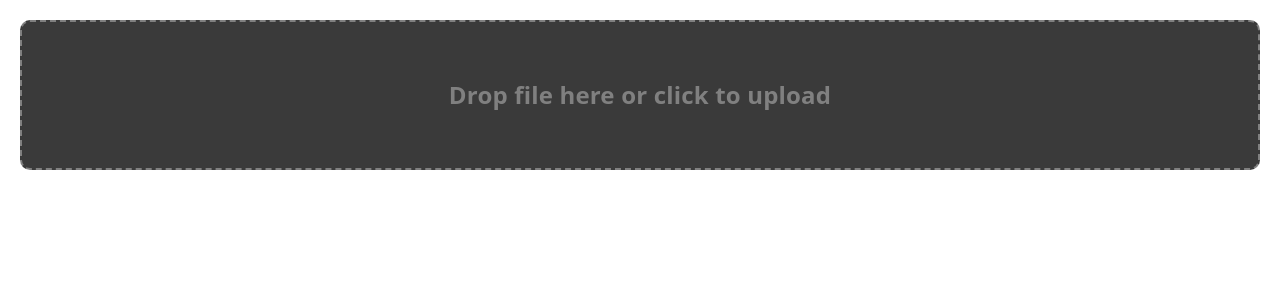
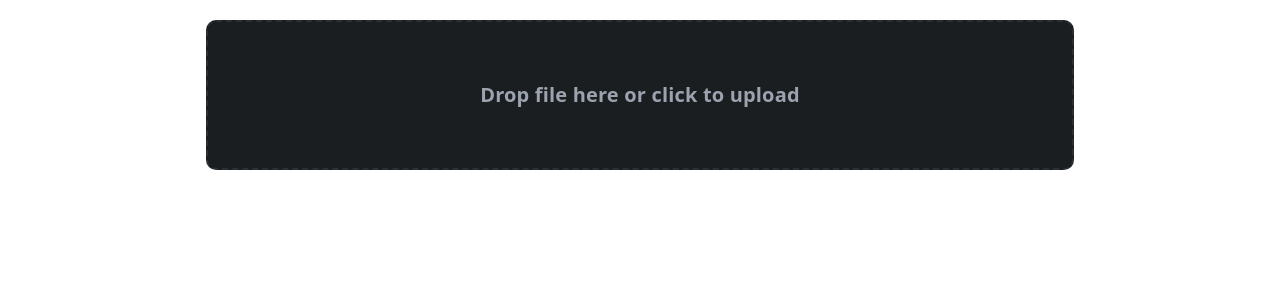
Before and after one commit to TechMilestones/BEST2026, a React (Vite) app in the folder frontend/: page / in a window 1280 px wide. Shown: the top 300 px of the page. Built offline with nearby package versions, Linux system fonts and the light colour scheme.

Commit message:
Update DownloadPage and VisualizationPage

```diff
--- a/frontend/src/pages/DownloadPage/DownloadPage.css
+++ b/frontend/src/pages/DownloadPage/DownloadPage.css
@@ -3,22 +3,49 @@
 }
 
 .drag-and-drop {
-    width: 100%;
+  width: 70%;
   height: 150px;
+  margin: 0 auto;
 
-    border: 2px dashed gray;
+  border: 2px dashed #2A2F33;
   border-radius: 10px;
 
-    color: gray;
-    font-size: 24px;
-    font-weight: 700;
-    background-color: #3a3a3a;
+  color: #9CA3AF;
+  font-size: 20px;
+  font-weight: 600;
+
+  background: #1A1E21;
   cursor: pointer;
 
   display: flex;
   align-items: center;
   justify-content: center;
 
+  transition: all 0.2s ease;
+}
+
+/* hover */
+.drag-and-drop:hover {
+  border-color: #3B82F6;
+  color: #E5E7EB;
+  background: #20262b;
+}
+
+/* active (dragging) */
+.drag-and-drop.active {
+  border-color: #22C55E;
+  background: rgba(34, 197, 94, 0.08);
+  color: #E5E7EB;
+}
+
+/* subtle inner glow */
+.drag-and-drop::after {
+  content: "";
+  position: absolute;
+  inset: 0;
+  border-radius: 10px;
+  pointer-events: none;
+  box-shadow: inset 0 0 20px rgba(255, 255, 255, 0.02);
 }
 
 .drag-and-drop_input {
--- a/frontend/src/pages/DownloadPage/DownloadPage.tsx
+++ b/frontend/src/pages/DownloadPage/DownloadPage.tsx
@@ -1,9 +1,7 @@
-import { useState } from "react";
 import "./DownloadPage.css";
 import { useNavigate } from "react-router-dom";
 
 export default function DownloadPage() {
-  const [file, setFile] = useState<File | null>(null);
   const navigate = useNavigate();
 
   const handleDragOver = (e: React.DragEvent<HTMLDivElement>) => {
@@ -15,12 +13,32 @@ export default function DownloadPage() {
     input?.click();
   };
 
-  const processFile = (file: File | null) => {
+  const processFile = async (file: File | null) => {
     if (!file) return;
 
-    setFile(file);
-    console.log(file.name);
-    navigate('/visual');
+    const formData = new FormData();
+    formData.append("file", file);
+
+    try {
+      const response = await fetch(
+        `/upload-log?file_name=${encodeURIComponent(file.name)}`,
+        {
+          method: "POST",
+          body: formData,
+        }
+      );
+
+      if (!response.ok) {
+        throw new Error("Upload failed");
+      }
+
+      const data = await response.json();
+      console.log(data);
+
+      navigate("/visual");
+    } catch (error) {
+      console.error("Error uploading file:", error);
+    }
   };
 
   const getData = (e: React.ChangeEvent<HTMLInputElement>) => {
@@ -43,12 +61,13 @@ export default function DownloadPage() {
         onDragOver={handleDragOver}
         onDrop={handleDrop}
       >
-        {!file && "Drop file here or click to upload"}
+        {"Drop file here or click to upload"}
       </div>
 
       <input
         id="fileInput"
         type="file"
+        accept=".BIN"
         className="drag-and-drop_input"
         onChange={getData}
       />
--- a/frontend/src/pages/VisualizationPage/VisualizationPage.tsx
+++ b/frontend/src/pages/VisualizationPage/VisualizationPage.tsx
@@ -19,7 +19,7 @@ export default function VisualizationPage() {
   const [telemetry, setTelemetry] = useState<TelemetryData | null>(null)
 
   useEffect(() => {
-    fetch('/data.json')
+    fetch('/data2.json')
       .then(res => res.json())
       .then(data => {
         const cleanData = data.map((row: any) => ({
```
Lines whose indentation alone changed are shown as unchanged.
